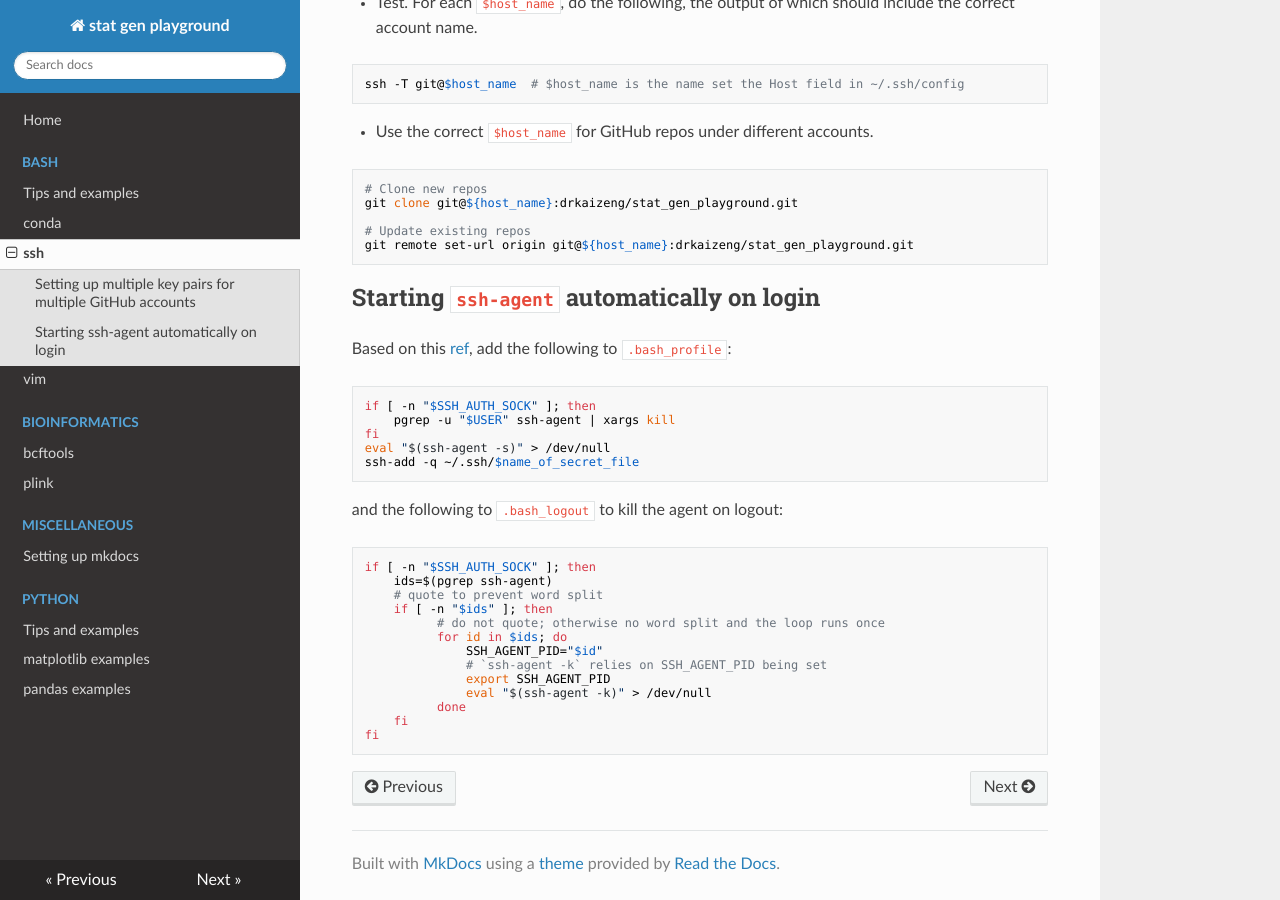
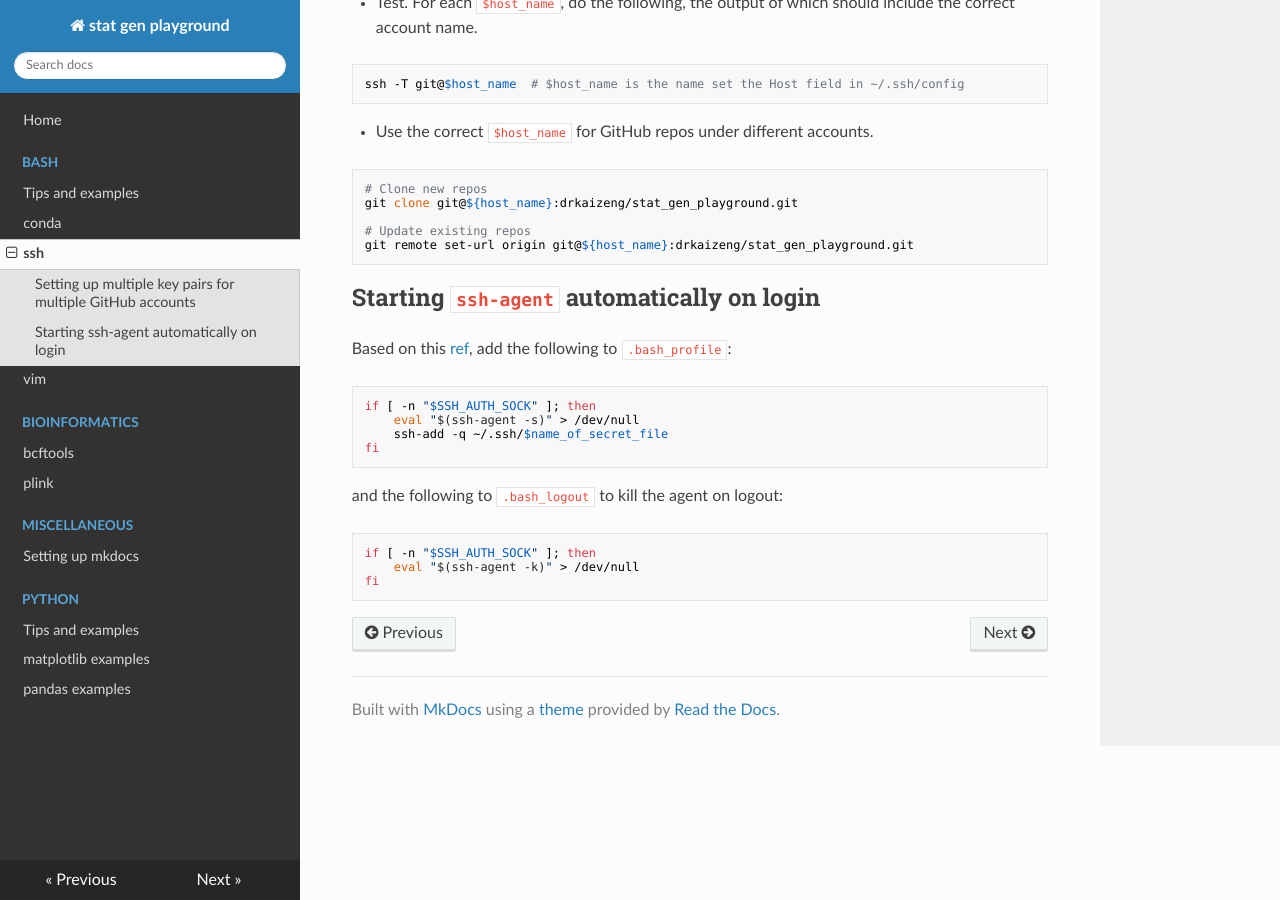
Before and after one commit to drkaizeng/statistics_and_engineering_lab, an MkDocs documentation site: the page built from docs/bash/ssh.md, in a window 1280 px wide and 900 px high, scrolled down 1351 px. Built offline with MkDocs 1.6.1, drawn with Linux system fonts in a browser that asks for light colours; nearby versions of some CDN libraries.

Commit message:
Update ssh notes

````diff
--- a/docs/bash/ssh.md
+++ b/docs/bash/ssh.md
@@ -60,24 +60,13 @@ git remote set-url origin git@${host_name}:drkaizeng/stat_gen_playground.git
 Based on this [ref](https://unix.stackexchange.com/questions/90853/how-can-i-run-ssh-add-automatically-without-a-password-prompt), add the following to `.bash_profile`:
 ```bash
 if [ -n "$SSH_AUTH_SOCK" ]; then
-    pgrep -u "$USER" ssh-agent | xargs kill
+    eval "$(ssh-agent -s)" > /dev/null
+    ssh-add -q ~/.ssh/$name_of_secret_file
 fi
-eval "$(ssh-agent -s)" > /dev/null
-ssh-add -q ~/.ssh/$name_of_secret_file
 ```
 and the following to `.bash_logout` to kill the agent on logout:
 ```bash
 if [ -n "$SSH_AUTH_SOCK" ]; then
-    ids=$(pgrep ssh-agent)
-    # quote to prevent word split
-    if [ -n "$ids" ]; then
-	      # do not quote; otherwise no word split and the loop runs once
-	      for id in $ids; do
-	          SSH_AGENT_PID="$id"
-	          # `ssh-agent -k` relies on SSH_AGENT_PID being set
-	          export SSH_AGENT_PID
-	          eval "$(ssh-agent -k)" > /dev/null
-	      done
-    fi
+	eval "$(ssh-agent -k)" > /dev/null
 fi
 ```
````
